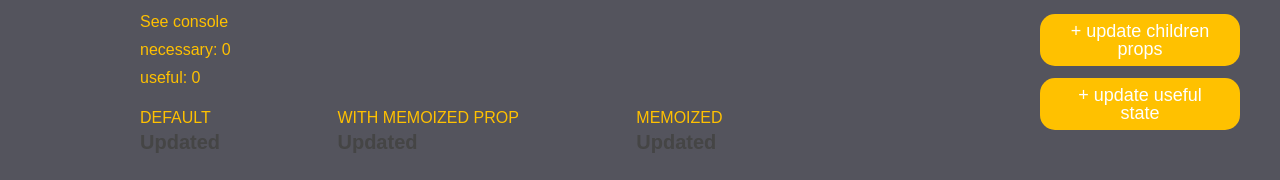
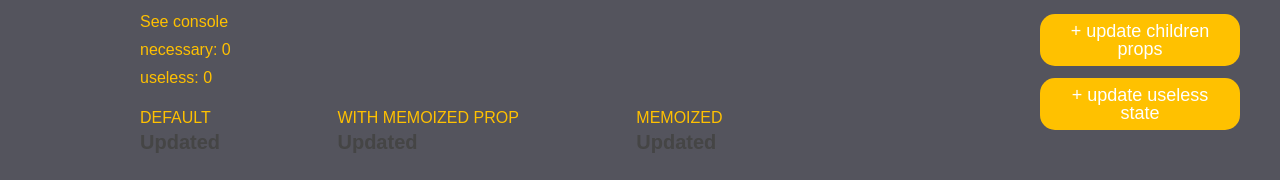
Before and after one commit to Yahevin/react_project_foundation, a React app: page /memo in a window 1280 px wide. Shown: the part 246-426 px from the top of the page. Built offline with nearby package versions, Linux system fonts and the light colour scheme.

Commit message:
fix translate mistake

```diff
--- a/src/pages/MemoHook/index.tsx
+++ b/src/pages/MemoHook/index.tsx
@@ -8,7 +8,7 @@ import COLORS from "@/constants/colors";
 
 function MemoHook() {
     const [necessary,setNecessary] = useState(0);
-    const [useful,setUseful] = useState(0);
+    const [useless,setUseless] = useState(0);
 
     const MemoizedChild = useMemo(()=>
             <UpdateAttention necessary={necessary}>
@@ -29,7 +29,7 @@ function MemoHook() {
                         necessary: {necessary}
                     </div>
                     <div>
-                        useful: {useful}
+                        useless: {useless}
                     </div>
                     <CenteredSb>
                         <UpdateAttention necessary={necessary}>
@@ -58,8 +58,8 @@ function MemoHook() {
                         theme={COLORS.orange}
                         disabled={false}
                         is_large={true}
-                        callback={()=>{setUseful(useful + 1)}}>
-                        + update useful state
+                        callback={()=>{setUseless(useless + 1)}}>
+                        + update useless state
                     </SimpleBtn>
                 </VerticalList>
             </Presentation__control>
```
